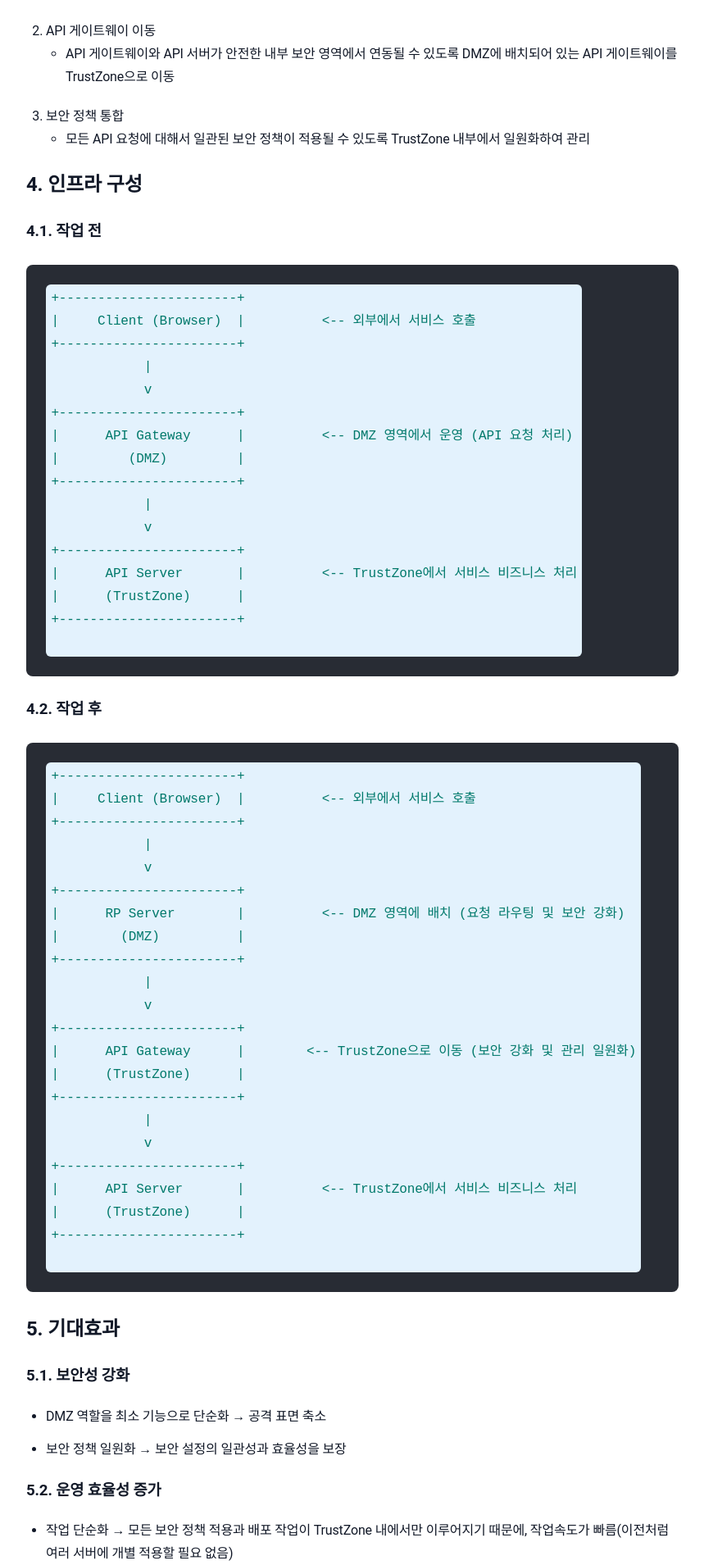
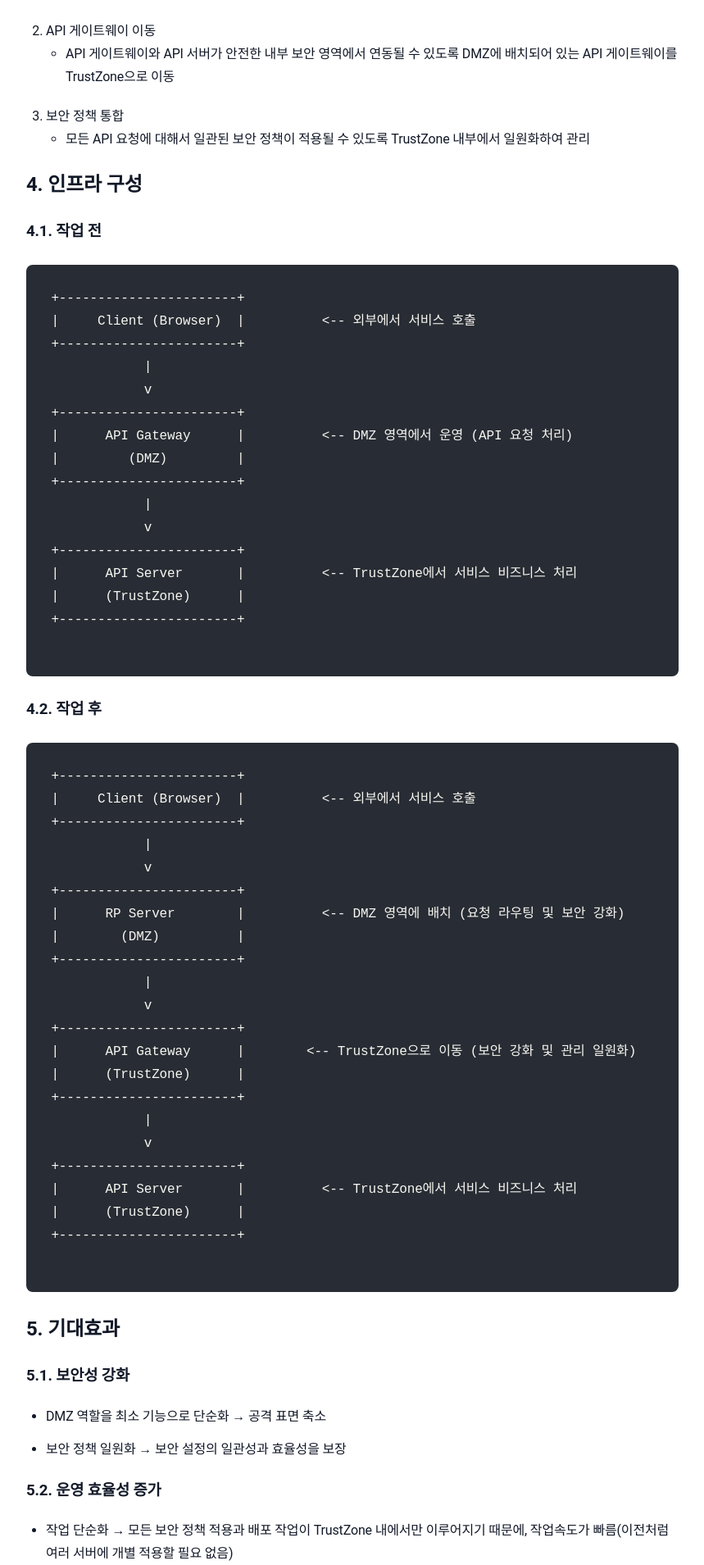
Before and after one commit to sanghoon-lee/sanghoon-lee.github.io, a Jekyll site: the page built from _posts/2025-11-29-rp.md, in a window 1280 px wide. Shown: the part 1214-3123 px from the top of the page at 82% size, without its empty margins (210-1069 px from the left). Built offline with Jekyll 4.4.1, drawn with Linux system fonts in a browser that asks for light colours; comment, search, counter and statistics services are not loaded.

Commit message:
코드 블록 디자인 복구

```diff
--- a/assets/main.scss
+++ b/assets/main.scss
@@ -141,8 +141,8 @@ li {
 
 /* 인라인 코드 (code) 강조 */
 code {
-  background-color: #e3f2fd; /* 어두운 배경 */
-  color: #00796b; /* 밝은 글씨 색상 */
+  background-color: #282c34; /* 어두운 회색 배경 */
+  color: #f8f8f2; /* 밝은 글씨 색상 */
   font-family: 'Courier New', monospace;
   padding: 0.2rem 0.4rem;
   border-radius: 6px;
```
